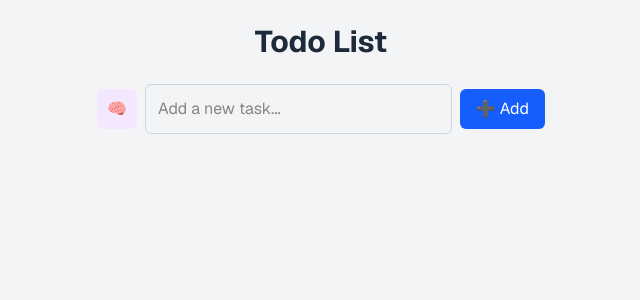
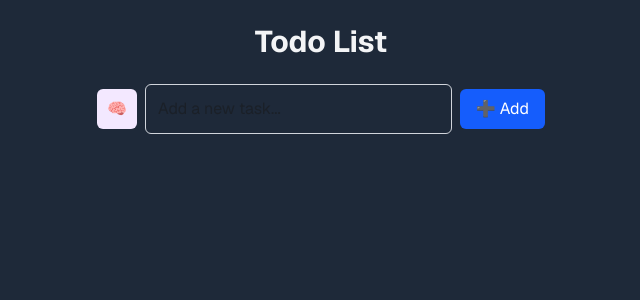
Before and after one commit to TheAlmightyG/AI-powered-ToDo-app-for-devs, a Next.js app in the folder dev-todo-list/: page / in a window 1280 px wide. Shown: the top 300 px of the page, without its empty margins (319-959 px from the left). Built offline with nearby package versions, Linux system fonts and the light colour scheme.

Commit message:
Fixed page formating issues

```diff
--- a/dev-todo-list/src/app/page.tsx
+++ b/dev-todo-list/src/app/page.tsx
@@ -149,8 +149,8 @@ export default function Home() {
   );
 
   return (
-    <main className="min-h-screen flex flex-col items-center p-6 bg-gray-100 font-sans">
-      <h1 className="text-3xl font-bold mb-6 text-gray-800">Todo List</h1>
+    <main className="min-h-screen flex flex-col items-center p-6 bg-gray-800 font-sans">
+      <h1 className="text-3xl font-bold mb-6 text-gray-100">Todo List</h1>
 
       {/* AI Toggle + Add Task Bar */}
       <div className="flex gap-2 mb-4 w-full max-w-md items-center">
@@ -218,7 +218,7 @@ export default function Home() {
               animate={{ opacity: 1, y: 0 }}
               exit={{ opacity: 0, y: -10 }}
               transition={{ duration: 0.2 }}
-              className="bg-white rounded-lg shadow-sm border border-gray-200 p-4"
+              className=" rounded-md mb-2 resize-none focus:outline-none focus:ring-2 focus:ring-black-500 transition"
             >
               <div className="flex justify-between items-start">
                 <div className="flex items-start gap-3">
@@ -229,8 +229,8 @@ export default function Home() {
                     className="mt-1 accent-green-500"
                   />
                   <h3
-                    className={`text-md font-semibold ${
-                      todo.completed ? 'line-through text-gray-400 italic' : 'text-gray-800'
+                    className={`text-md font-semibold text-gray-200 ${
+                      todo.completed ? 'line-through text-gray-400 italic' : 'text-gray-200'
                     }`}
                   >
                     {todo.text}
@@ -249,7 +249,7 @@ export default function Home() {
               {todo.subtasks.length > 0 && (
                 <ul className="mt-3 space-y-1 pl-6 border-l border-gray-200">
                   {todo.subtasks.map((sub) => (
-                    <li key={sub.id} className="flex items-center gap-2 text-sm text-gray-700">
+                    <li key={sub.id} className="flex items-center gap-2 text-sm text-gray-300">
                       <input
                         type="checkbox"
                         checked={sub.completed}
```
